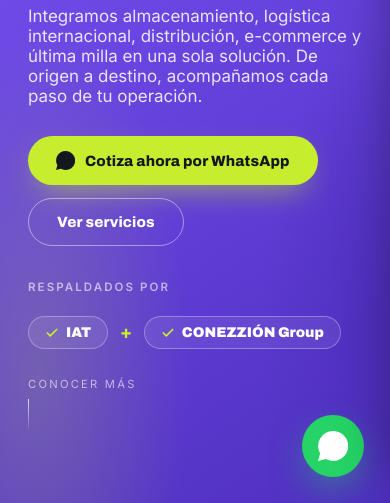
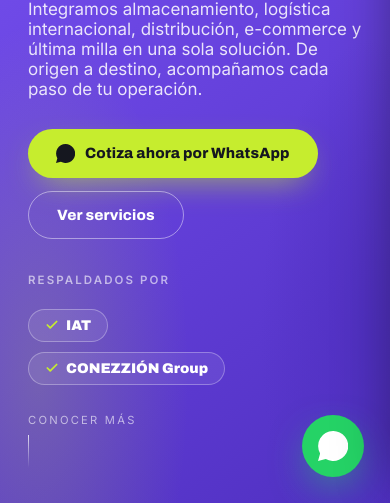
Before and after one commit to Surfnpunk86/coluncer, a plain HTML site: page index.html in a window 390 px wide. Shown: the part 341-844 px from the top of the page. Drawn offline with Linux system fonts and the light colour scheme.

Commit message:
Add files via upload

```diff
--- a/index.html
+++ b/index.html
@@ -363,6 +363,8 @@ button{cursor:pointer;font-family:inherit}
   .shophead{flex-direction:column;align-items:flex-start}
   .cl{width:160px;height:84px}
   .si{justify-content:center;gap:24px 40px}
+  .pillrow{flex-direction:column;align-items:flex-start;gap:10px}
+  .plus-sep{display:none}
   .fcols{gap:32px}
 }
 @media(prefers-reduced-motion:reduce){
@@ -427,7 +429,7 @@ button{cursor:pointer;font-family:inherit}
           <span class="elbl" style="width:100%">Respaldados por</span>
           <div class="pillrow">
             <span class="pill"><svg viewBox="0 0 24 24"><polyline points="20 6 9 17 4 12"/></svg>IAT</span>
-            <span style="color:var(--L);font-family:'Archivo';font-weight:900;font-size:1.1rem">+</span>
+            <span class="plus-sep" style="color:var(--L);font-family:'Archivo';font-weight:900;font-size:1.1rem">+</span>
             <span class="pill"><svg viewBox="0 0 24 24"><polyline points="20 6 9 17 4 12"/></svg>CONEZZIÓN Group</span>
           </div>
         </div>
```
